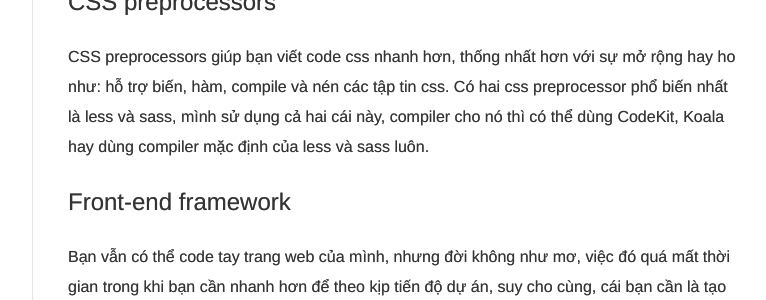
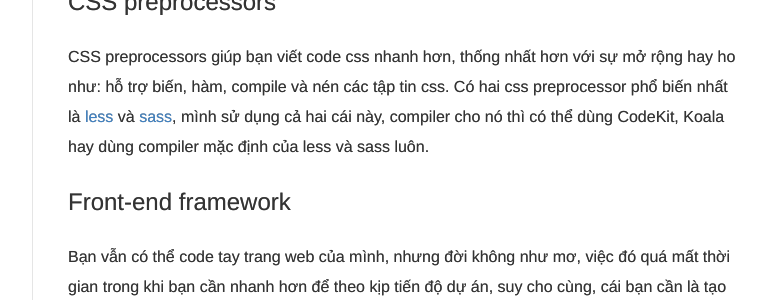
Before and after one commit to nguyentest/laptrinhcuocsong, a Jekyll site: the page built from _posts/2017-03-24-tong-hop-nhung-cong-cu-can-thiet-cho-web-developer.md, in a window 1280 px wide and 900 px high, scrolled down 886 px. Shown: the part 212-512 px from the top of the window, without its empty margins (378-1144 px from the left). Built offline with Jekyll 4.4.1, drawn with Linux system fonts in a browser that asks for light colours; part of the change alters nothing that is shown.

```diff
--- a/_posts/2017-03-24-tong-hop-nhung-cong-cu-can-thiet-cho-web-developer.md
+++ b/_posts/2017-03-24-tong-hop-nhung-cong-cu-can-thiet-cho-web-developer.md
@@ -24,7 +24,7 @@ Việc dùng một hệ quản lý phiên bản mã nguồn là rất cần thi
 
 ## CSS preprocessors
 
-CSS preprocessors giúp bạn viết code css nhanh hơn, thống nhất hơn với sự mở rộng hay ho như: hỗ trợ biến, hàm, compile và nén các tập tin css. Có hai css preprocessor phổ biến nhất là less và sass, mình sử dụng cả hai cái này, compiler cho nó thì có thể dùng CodeKit, Koala hay dùng compiler mặc định của less và sass luôn.
+CSS preprocessors giúp bạn viết code css nhanh hơn, thống nhất hơn với sự mở rộng hay ho như: hỗ trợ biến, hàm, compile và nén các tập tin css. Có hai css preprocessor phổ biến nhất là [less](http://lesscss.org/) và [sass](http://sass-lang.com/), mình sử dụng cả hai cái này, compiler cho nó thì có thể dùng CodeKit, Koala hay dùng compiler mặc định của less và sass luôn.
 
 ## Front-end framework
 
```
